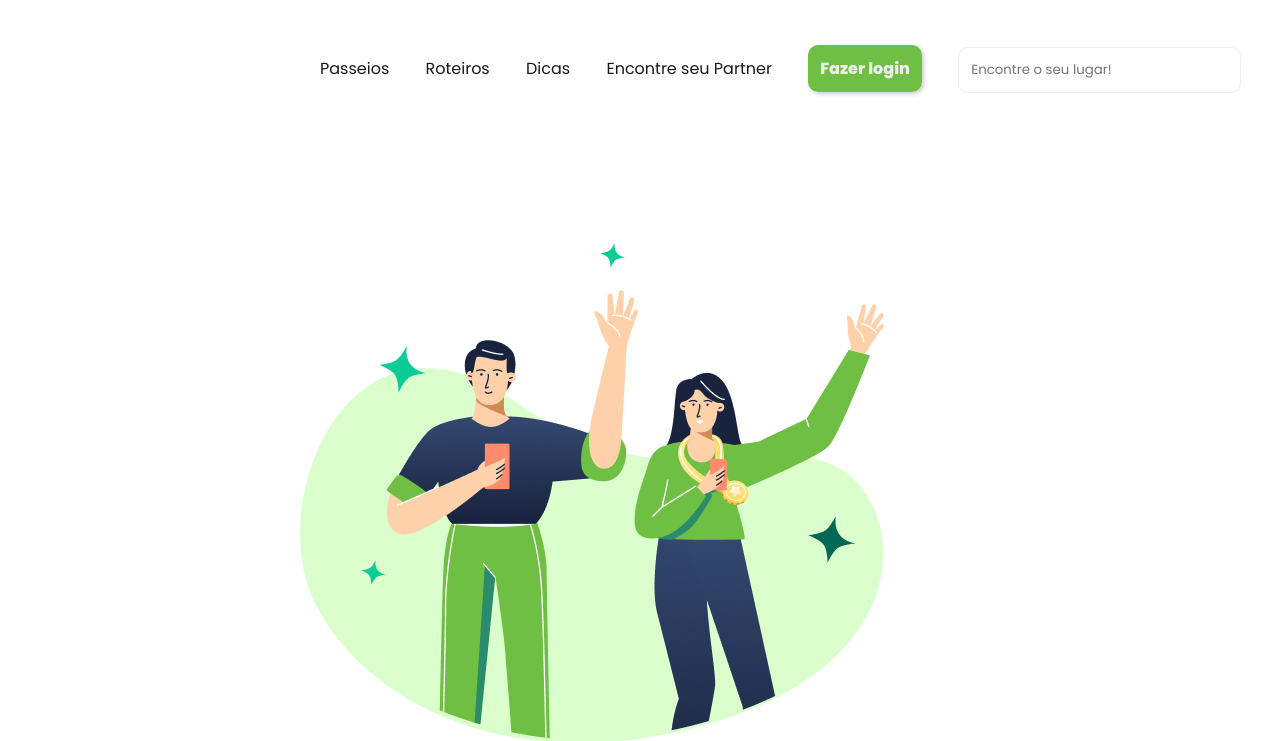
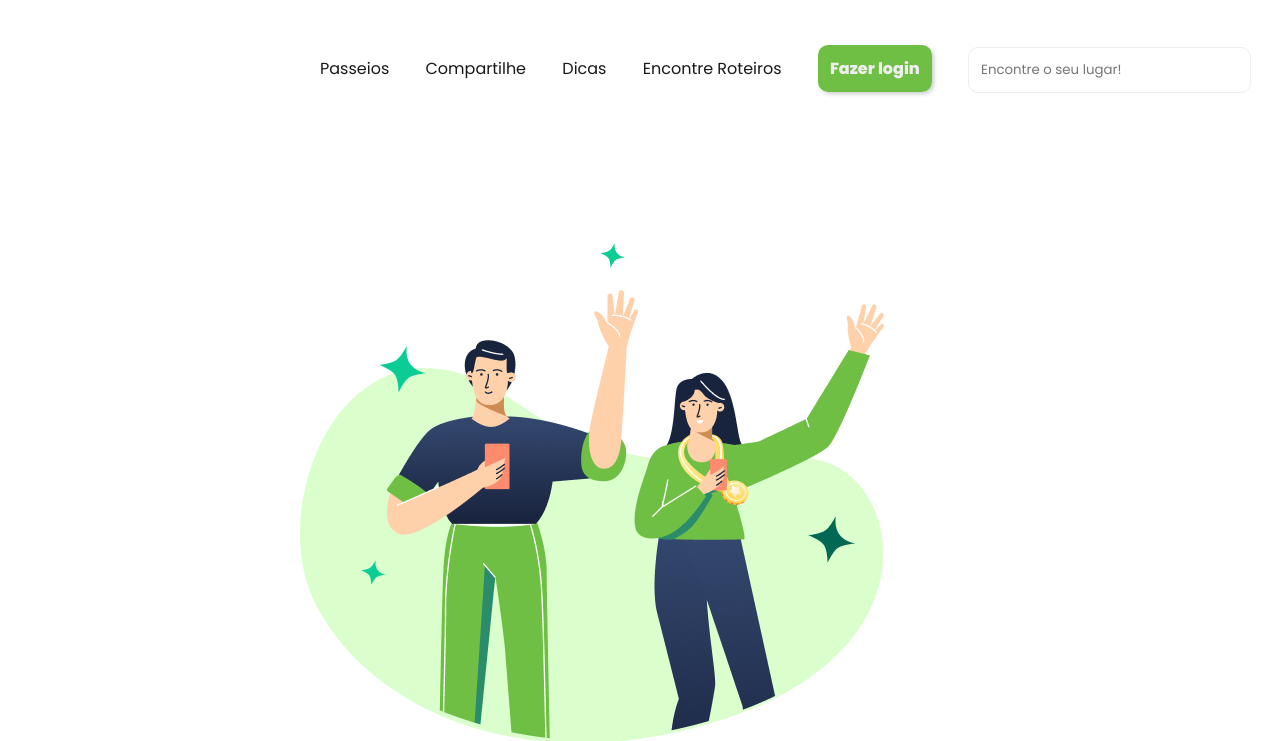
Before and after one commit to webjai/Explorar-Minha-Cidade, a plain HTML site: page index.html in a window 1280 px wide. Shown: the top 741 px of the page. Drawn offline with nearby package versions, Linux system fonts and the light colour scheme.

Commit message:
Update index.html

```diff
--- a/index.html
+++ b/index.html
@@ -13,9 +13,9 @@
 
         <section class="nav">
             <a href="">Passeios</a>
-            <a href="">Roteiros</a>
+            <a href="">Compartilhe</a>
             <a href="">Dicas</a>
-            <a href="">Encontre seu Partner</a>
+            <a href="">Encontre Roteiros</a>
             <a href="">Fazer login</a>
             <input class="search" type="search" placeholder="Encontre o seu lugar!" onfocus>
         </section>
```
